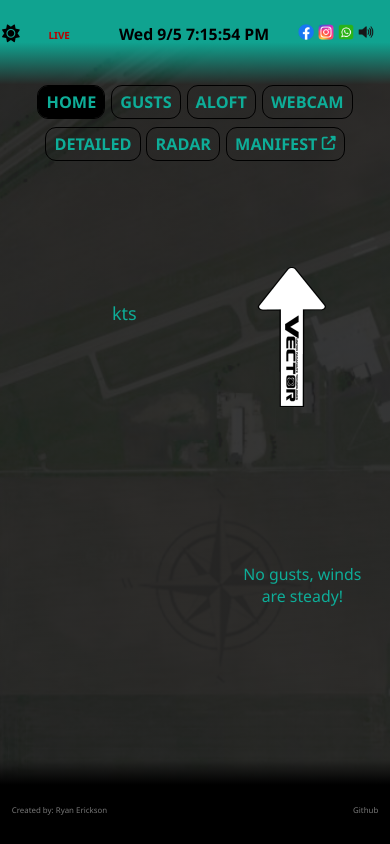
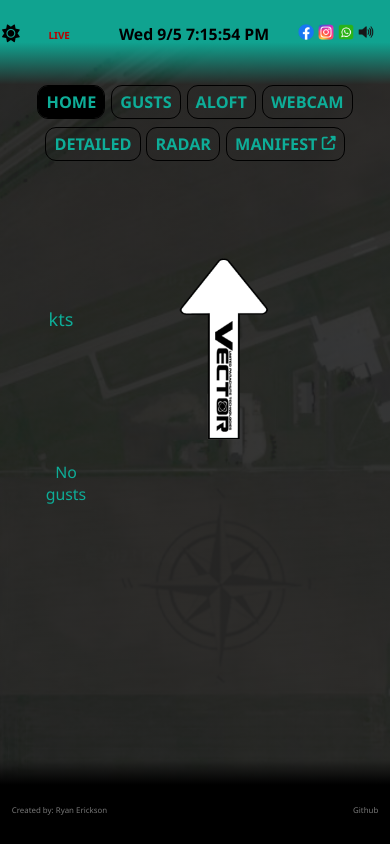
Before and after one commit to RyanFullStack/csc-weather-app, a React (Create React App) app in the folder frontend/: page / in a window 390 px wide. Built offline with nearby package versions, Linux system fonts and the light colour scheme; no server answers.

Commit message:
Main Page Redone

```diff
--- a/frontend/src/App.css
+++ b/frontend/src/App.css
@@ -148,9 +148,8 @@
   justify-content: center;
   align-items: flex-start;
   height: 76vh;
-  width: 80%;
+  width: 90%;
   z-index: 0;
-  /* border: 1px solid rgb(255, 0, 0); */
 }
 
 .gusts-container {
@@ -161,7 +160,6 @@
   height: 74vh;
   width: 80%;
   margin-top: 2vh;
-  /* border: 1px solid rgb(255, 0, 0); */
 }
 
 .radar-container {
@@ -172,7 +170,6 @@
   height: 74vh;
   width: 80%;
   margin-top: 2vh;
-  /* border: 1px solid rgb(255, 0, 0); */
 }
 
 .detailed-container {
@@ -213,8 +210,6 @@
   overflow: scroll;
   overflow-x: hidden;
   margin-top: 2vh;
-
-  /* border: 1px solid rgb(255, 0, 0); */
 }
 
 .windy-radar {
@@ -268,7 +263,6 @@
   align-items: center;
   height: 8vh;
   min-width: 100vw;
-  /* outline: 1px solid rgb(0, 255, 42); */
   color: rgb(119, 119, 119);
   font-size: calc(10px + 1vmin);
 }
@@ -317,42 +311,37 @@
 
 .wind-component {
   display: flex;
-  flex-direction: column;
+  flex-direction: row;
   /* outline: 1px solid red; */
+  justify-content: space-around;
   height: 90%;
   width: 90%;
   margin: 2vw 2vh;
 }
 
-.wind-component-top {
+.wind-component-left {
   display: flex;
-  flex-direction: row;
+  flex-direction: column;
   height: 60%;
-  gap: 10vw;
-  /* outline: 1px solid green; */
   justify-content: center;
   align-items: center;
 }
 
-.wind-component-bottom {
+.wind-component-right {
   display: flex;
-  flex-direction: row;
+  flex-direction: column;
   justify-content: space-between;
-  height: 40%;
-  gap: 15vw;
-  /* outline: 1px solid pink; */
+  height: 60%;
 }
 
 .wind-speed {
-  font-size: calc(10px + 45vmin);
+  font-size: calc(10px + 35vmin);
   display: flex;
   flex-direction: row;
   height: 100%;
   width: 50%;
-  /* border: 1px solid red; */
   align-items: center;
   justify-content: center;
-  gap: 2vw;
 }
 
 .small {
@@ -366,7 +355,7 @@
 }
 
 .wind-gusts {
-  font-size: calc(10px + 3vmin);
+  font-size: calc(10px + 4vmin);
   text-align: center;
 }
 
@@ -375,15 +364,14 @@
 }
 
 .wind-direction {
-  font-size: calc(10px + 5vmin);
+  font-size: calc(10px + 2.5vmin);
 }
 
 .wind-anamometer {
-  height: 100%;
+  height: 90%;
   display: flex;
   justify-content: center;
   align-items: center;
-  width: 50%;
   /* border: 1px solid red; */
 }
 
@@ -391,11 +379,6 @@
   display: flex;
   flex-direction: column;
   text-align: center;
-  justify-content: space-evenly;
-  height: 100%;
-  /* border: 1px solid red; */
-  margin-left: 20px;
-  width: 50%;
 }
 
 .arrow {
@@ -405,21 +388,10 @@
   max-height: 120%;
   max-width: 100%;
   z-index: 1;
-  margin-top: 5vh;
-}
-
-.wind-bottom-right {
-  display: flex;
-  flex-direction: column;
-  justify-content: space-evenly;
-  text-align: center;
-  width: 70%;
-  height: 100%;
-  /* border: 1px solid red; */
 }
 
 .sky-conditions {
-  font-size: calc(10px + 3.5vmin);
+  font-size: calc(10px + 3vmin);
 }
 
 .mini {
@@ -446,36 +418,9 @@
   color: yellow;
 }
 
-@media screen and (max-width: 1000px) {
-  .wind-component-top {
-    height: 50%;
-    max-height: 500px;
-    gap: 20vw;
-    margin-left: 8vw;
-    margin-bottom: 2vh;
-    /* border: 1px solid red;; */
-  }
-
+@media screen and (max-width: 1150px) {
   .footer-container {
     font-size: calc(6px + 1vmin);
-  }
-
-  .arrow {
-    max-height: 200px;
-    max-width: 300%;
-    z-index: 1;
-    margin-top: 5vh;
-  }
-
-  .wind-component-bottom {
-    height: 40%;
-    /* border: 1px solid red; */
-    width: 110%;
-  }
-
-  .wind-bottom-right {
-    width: 55%;
-    margin-top: -20px;
   }
 
   .wind-gusts,
@@ -546,7 +491,13 @@
   }
 }
 
-@media screen and (max-width: 872px) {
+@media screen and (max-width: 1000px) {
+  .arrow {
+    max-height: 100%;
+    max-width: 100%;
+    z-index: 1;
+    margin-top: 5vh;
+  }
   .chart-container {
     height: 72vh;
     margin-top: 4vh;
--- a/frontend/src/components/wind.js
+++ b/frontend/src/components/wind.js
@@ -55,27 +55,25 @@ function Wind() {
 
   return (
     <div className="wind-component">
-      <div className='wind-component-top'>
+      <div className='wind-component-left'>
         <div className="wind-speed">
           {speed}
           <div className="small">{(speed === 1) ? `kt` : `kts`}</div>
         </div>
+        <div className={`wind-gusts ${gusting}`}>
+          {gustSpeed > 0 && gustSpeed <= 15 ? <span className="green">Gusting to: {gustSpeed} kts</span> : gustSpeed > 15 && gustSpeed <= 25 ? <span className="yellow">Gusting to: {gustSpeed} kts</span> : gustSpeed > 25 ? <span className="red">Gusting to: {gustSpeed} kts</span> : `No gusts`}
+        </div>
+        <div className="wind-direction">
+          {direction ? `From ${direction}º` : speed === 0 ? `Calm` : null}
+        </div>
+      </div>
+      <div className="wind-component-right">
         <div className="wind-anamometer">
           <img src={arrow} alt='Wind Direction' className={`arrow  ${trackDirection}`}></img>
         </div>
-      </div>
-      <div className="wind-component-bottom">
         <div className="metar-abbr">
+          <div className='metar'>{metarDesc && metarAbbr ? `${metarDesc}  ${metarAbbr}` : metarAbbr ? `${metarAbbr}` : null}</div>
           <div className={`sky-conditions ${mini}`}>{skyCondition1} {cloudCeiling1 ? cloudCeiling1 : null} {skyCondition2 ? <br /> : null} {skyCondition2 && cloudCeiling2 ? `${skyCondition2} ${cloudCeiling2}` : null} {skyCondition3 ? <br /> : null}{skyCondition3 && cloudCeiling3 ? `${skyCondition3} ${cloudCeiling3}` : null}</div>
-          <div className='metar'>{metarDesc && metarAbbr ? `${metarDesc}  ${metarAbbr}` : metarAbbr ? `${metarAbbr}` : null}</div>
-        </div>
-        <div className="wind-bottom-right">
-          <div className="wind-direction">
-            {direction ? `From ${direction}º` : speed === 0 ? `Calm` : null}
-          </div>
-          <div className={`wind-gusts ${gusting}`}>
-            {gustSpeed > 0 && gustSpeed <= 15 ? <span className="green">Gusting to: {gustSpeed} kts</span> : gustSpeed > 15 && gustSpeed <= 25 ? <span className="yellow">Gusting to: {gustSpeed} kts</span> : gustSpeed > 25 ? <span className="red">Gusting to: {gustSpeed} kts</span> : `No gusts, winds are steady!`}
-          </div>
         </div>
       </div>
     </div>
--- a/frontend/src/context/WeatherContext.js
+++ b/frontend/src/context/WeatherContext.js
@@ -206,6 +206,11 @@ const WindSpeedProvider = props => {
                     setSkyCondition3('')
                 }
 
+                if (!weatherData[0].data.weather.presentWeather) {
+                    setMetarAbbr()
+                    setMetarDesc()
+                }
+
                 if (weatherData[0].data.weather.presentWeather) {
 
                     if (weatherData[0].data.weather.presentWeather.includes('-')) {
```
